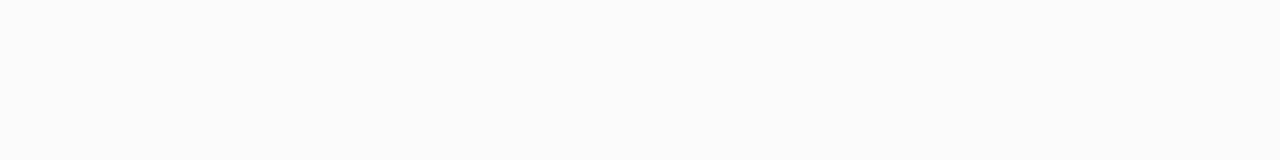
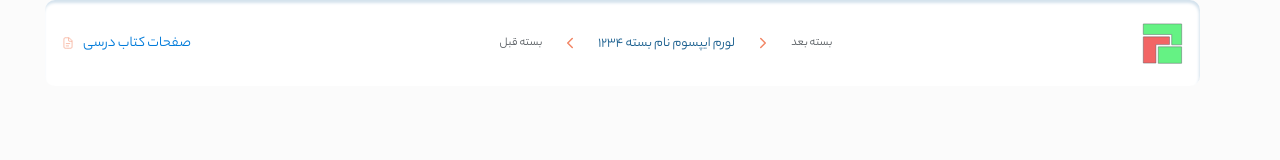
Before and after one commit to alimoqimi97/html_frontend, a website: page pages/package.html in a window 1280 px wide. Shown: the top 160 px of the page. Drawn offline with Linux system fonts and the light colour scheme.

Commit message:
controller implemented for desktop
package controller implemented for desktop.

```diff
--- a/pages/package.html
+++ b/pages/package.html
@@ -1,14 +1,39 @@
 <!DOCTYPE html>
 <html lang="en">
+
 <head>
     <meta charset="UTF-8">
     <meta http-equiv="X-UA-Compatible" content="IE=edge">
     <meta name="viewport" content="width=device-width, initial-scale=1.0">
-    <link rel="stylesheet" href="../css/index.css">
     <link href="../dist/output.css" rel="stylesheet">
     <title>Document</title>
 </head>
-<body class="PACKAGE-body" >
 
+<body class="PACKAGE-body">
+    <section class="PACKAGE-main-content">
+        <div class="PACKAGE-header">
+            <div>
+                <img class="PACKAGE-logo" src="../assets/icons/package/package-logo.svg" alt="package-logo" />
+            </div>
+            <div class="PACKAGE-controller">
+                <div class="PACKAGE-package-controller-text" >بسته قبل</div>
+                <div>
+                    <img class="PACKAGE-controller-icon" src="../assets/icons/package/chevron-left.svg" alt="chevron-right">
+                </div>
+                <p class="PACKAGE-package-name" >لورم ایپسوم نام بسته ۱۲۳۴</p>
+                <div>
+                    <img class="PACKAGE-controller-icon" src="../assets/icons/package/chevron-right.svg" alt="chevron-left">
+                </div>
+                <div class="PACKAGE-package-controller-text" >بسته بعد</div>
+            </div>
+            <div class="PACKAGE-lesson-book-pages">
+                <img class="PACKAGE-lesson-book-pages-logo" src="../assets/icons/package/lesson-book-pages.svg" alt="lesson-pages-book" />
+                <p class="PACKAGE-book-pages-text" >
+                    صفحات کتاب درسی
+                </p>
+            </div>
+        </div>
+    </section>
 </body>
+
 </html>
```
